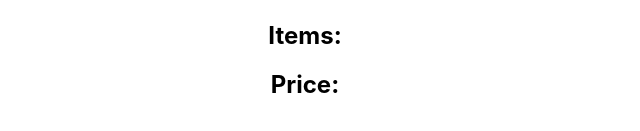
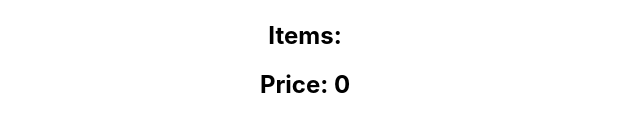
Before and after one commit to AlexKman/ReactCheckout, a React (Create React App) app in the folder react-checkout/: page / in a window 1280 px wide. Shown: the part 177-308 px from the top of the page, without its empty margins (335-975 px from the left). Built offline with nearby package versions, Linux system fonts and the light colour scheme.

Commit message:
added total price display which calcuates price from cart including the special discounts

```diff
--- a/react-checkout/src/App.js
+++ b/react-checkout/src/App.js
@@ -39,7 +39,7 @@ function Footer(props) {
   return (
     <div>
       <h2>Items: </h2>
-      <h2>Price: </h2>
+      <h2>Price: {totalPrice}</h2>
     </div>
   );
 }
```
